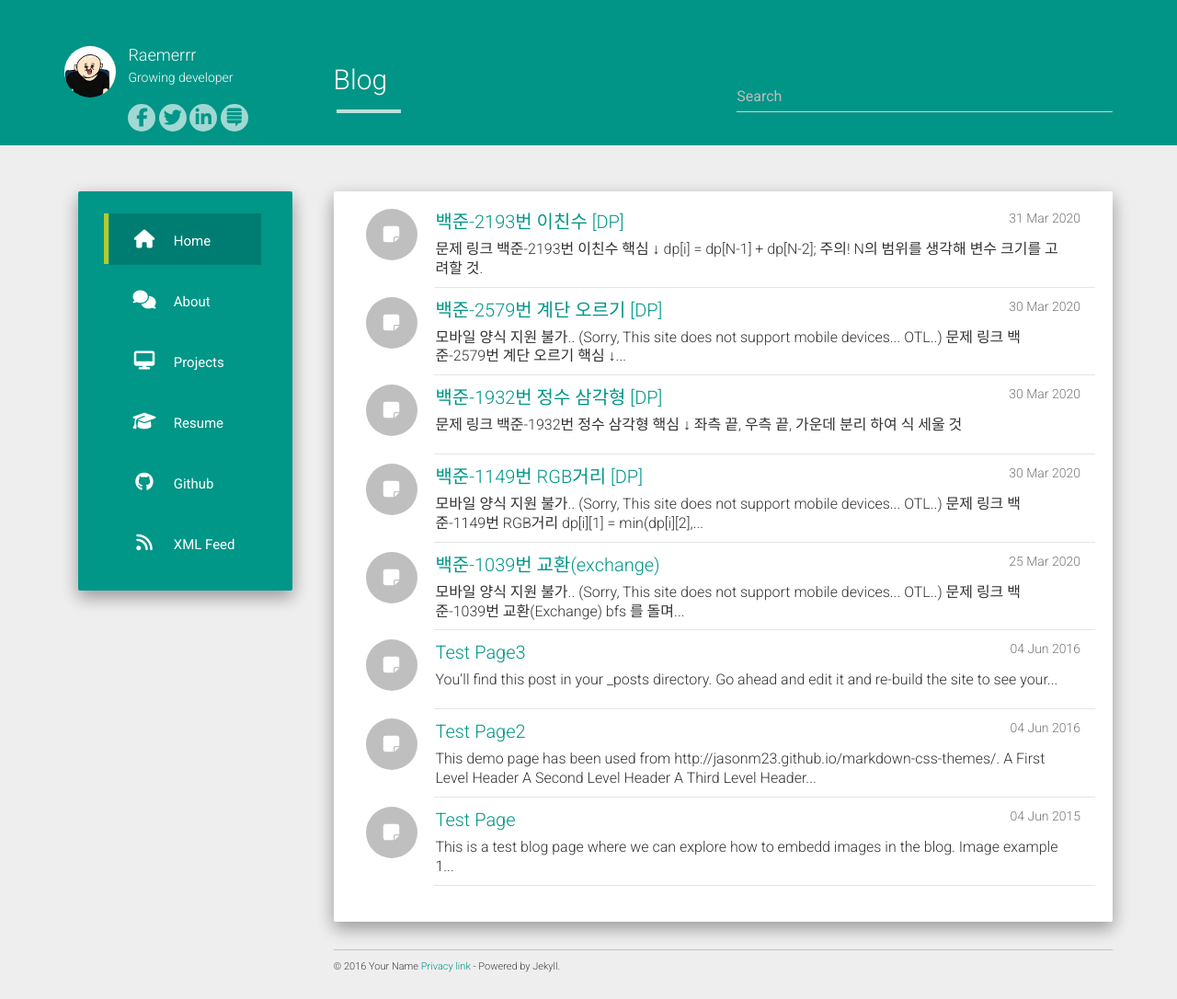
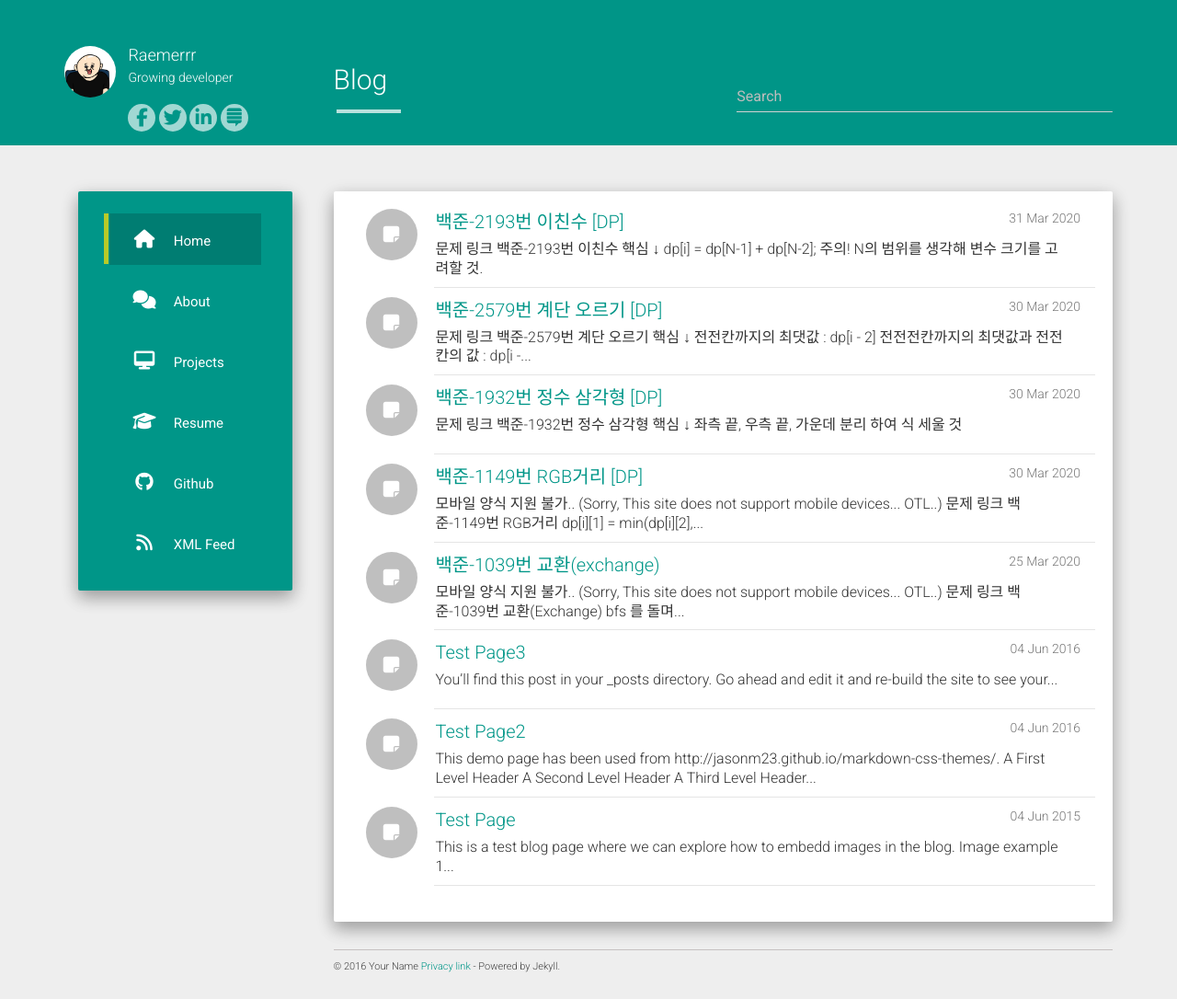
Before and after one commit to Raemerrr/raemerrr.github.io, a Jekyll site: the page built from index.html, in a window 1280 px wide. Shown: the whole page at 92% size. Built offline with Jekyll 4.4.1, drawn with Linux system fonts in a browser that asks for light colours; nearby versions of some CDN libraries; the list of posts is cut into pages by our own code; some of the changed lines change nothing that is shown.

Commit message:
Update 2020-03-30-boj_2579.md

```diff
--- a/_posts/2020-03-30-boj_2579.md
+++ b/_posts/2020-03-30-boj_2579.md
@@ -4,9 +4,6 @@
 date: 2020-03-30 22:48:00
 categories: others
 ---
-`모바일 양식 지원 불가..`
-`(Sorry, This site does not support mobile devices... OTL..)`
-
 <a href="https://www.acmicpc.net/problem/2579" target="_blank">문제 링크</a>
 `백준-2579번 계단 오르기`
 `핵심 ↓`
@@ -15,44 +12,4 @@
 dp[i] = max(dp[i - 2], dp[i - 3] + map[i - 1]) + map[i]
 
 `소스코드 ↓`
-{% highlight cpp %}
-#include <iostream>
-#include <vector>
-#include <algorithm>
-
-using namespace std;
-
-int N;
-vector<int> map;
-vector<int> dp;
-
-void Proc()
-{
-	//1~3 계단까지 최댓값 넣기
-	dp[1] = map[1];
-	dp[2] = max(map[2], map[1] + map[2]);
-	dp[3] = max(map[1] + map[3], map[2] + map[3]);
-	//전전칸까지의 최댓값 : dp[i - 2]
-	//전전전칸까지의 최댓값과 전전칸의 값 : dp[i - 3] + map[i - 1]
-	for (int i = 4; i <= N; i++)
-	{
-		dp[i] = max(dp[i - 2], dp[i - 3] + map[i - 1]) + map[i];
-	}
-	cout << dp[N] << "\n";
-}
-
-int main()
-{
-	ios_base::sync_with_stdio(false);
-	cin.tie(0);
-	cin >> N;
-	map = vector<int>(N + 1, 0);
-	dp = vector<int>(N + 1, 0);
-	for (int i = 1; i <= N; i++)
-	{
-		cin >> map[i];
-	}
-	Proc();
-	return 0;
-}
-{% endhighlight %}
+<script src="https://gist.github.com/Raemerrr/ebee062823d0dd9179a860758d36fb6e.js"></script>
```
